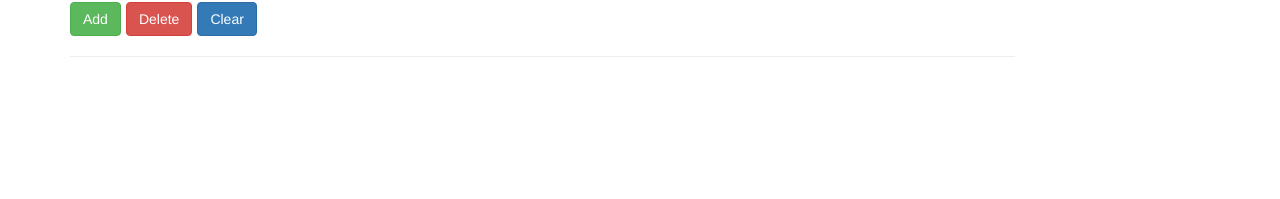
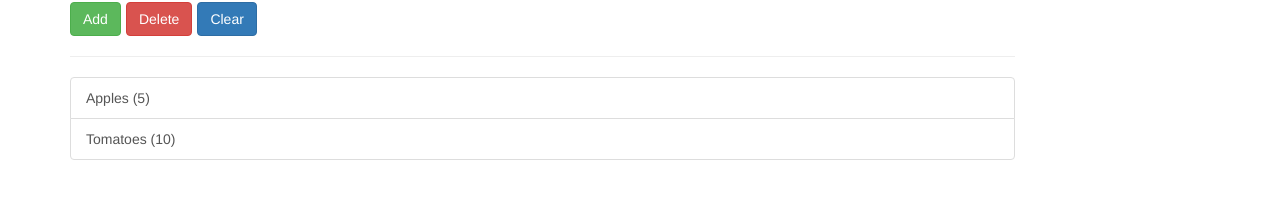
Before and after one commit to Amanda-Katherine/angular-shopping-list-and-recipe-book, an Angular app: page / in a window 1280 px wide. Shown: the part 391-590 px from the top of the page. Built offline with nearby package versions, Linux system fonts and the light colour scheme.

Commit message:
import Ingredient model and hard code ingredients array for starter code

```diff
--- a/src/app/shopping-list/shopping-list.component.ts
+++ b/src/app/shopping-list/shopping-list.component.ts
@@ -1,4 +1,5 @@
 import { Component, OnInit } from '@angular/core';
+import { Ingredient } from '../shared/ingredient.model'
 
 @Component({
   selector: 'app-shopping-list',
@@ -6,7 +7,10 @@
   styleUrls: ['./shopping-list.component.css']
 })
 export class ShoppingListComponent implements OnInit {
-
+  ingredients: Ingredient[] = [
+    new Ingredient('Apples', 5),
+    new Ingredient('Tomatoes', 10)
+  ];
   constructor() { }
 
   ngOnInit(): void {
```
